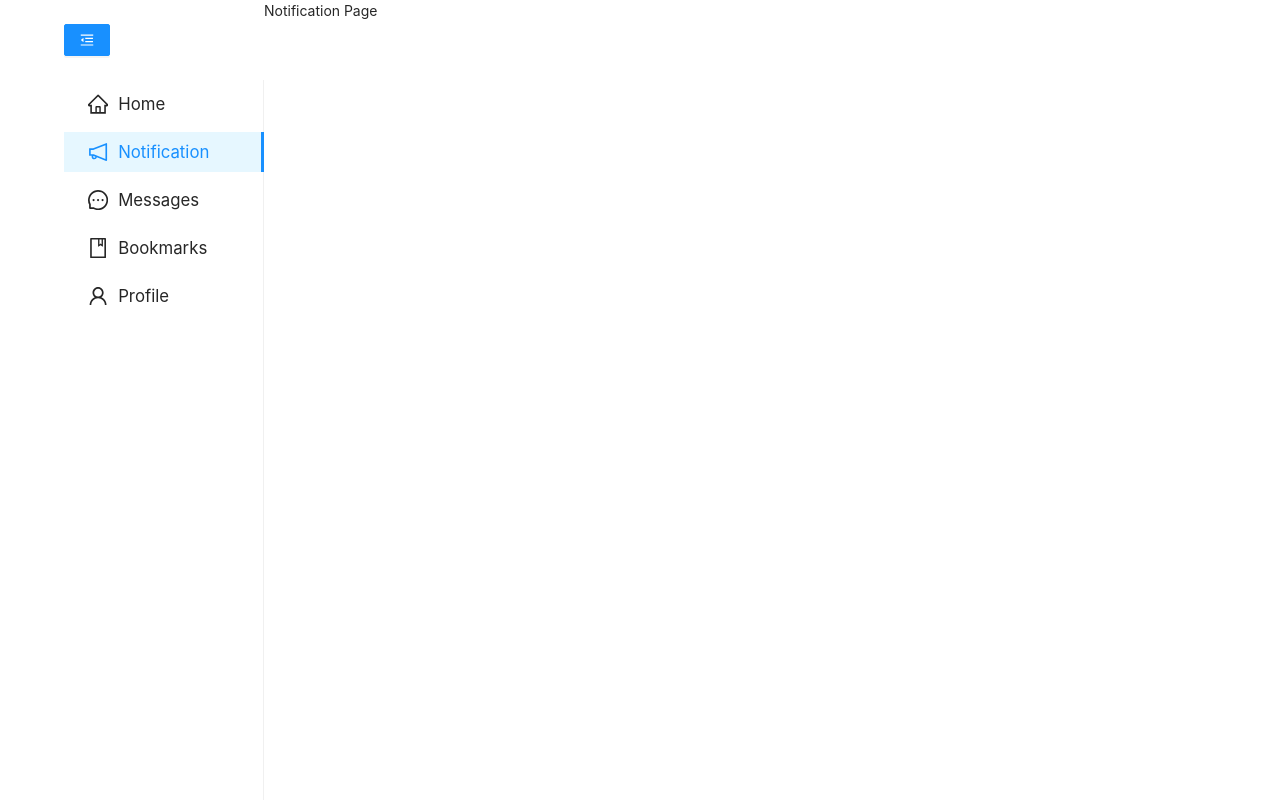
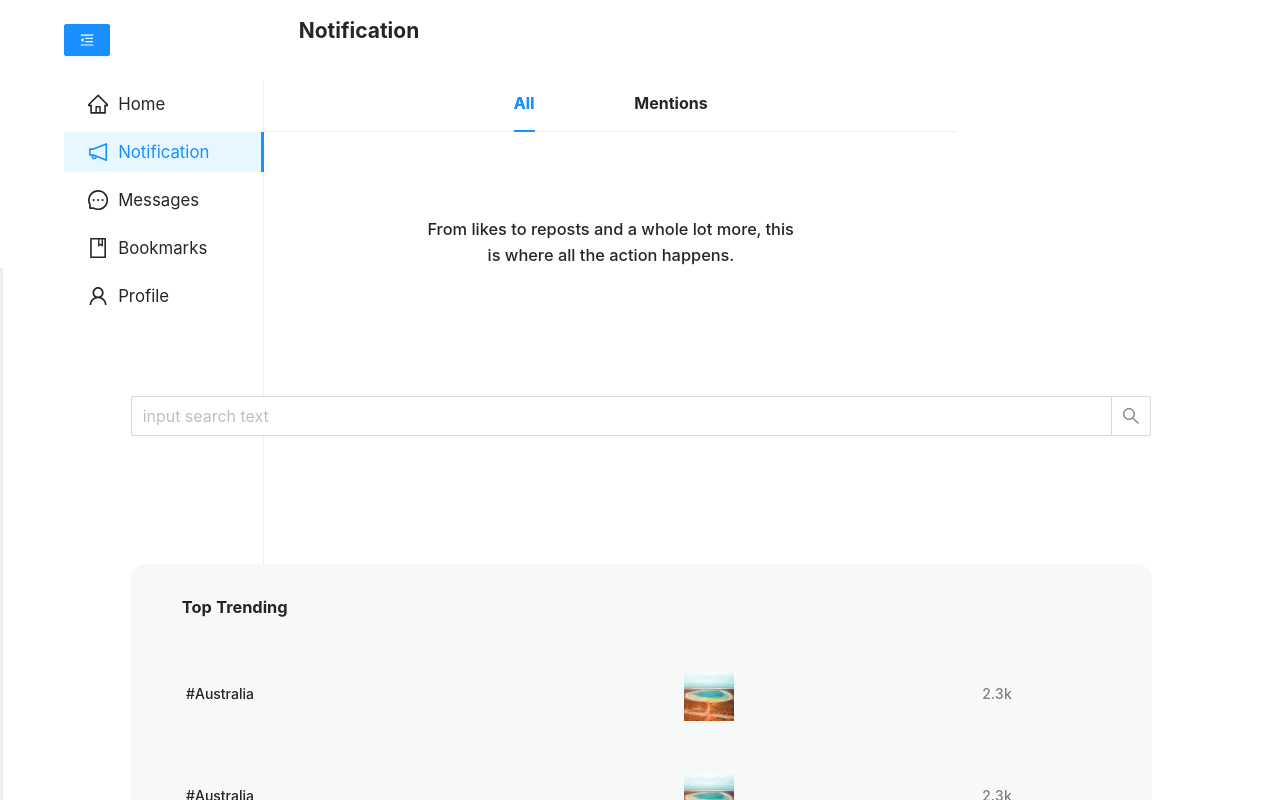
Before and after one commit to williamwhhh/social-blog, a React (Create React App) app: page /notification in a window 1280 px wide. Shown: the top 800 px of the page. Built offline with nearby package versions, Linux system fonts and the light colour scheme.

Commit message:
refactor some pages

```diff
--- a/src/components/Bookmarks.js
+++ b/src/components/Bookmarks.js
@@ -1,25 +1,65 @@
 import { createUseStyles } from 'react-jss';
 import { useState } from 'react';
-import { Row, Col, Avatar } from 'antd';
-import { UserOutlined } from '@ant-design/icons';
+import { Row, Col, Tabs } from 'antd';
 import Sidebar from './Sidebar';
+import InfoBar from './InfoBar';
+import FlipMove from 'react-flip-move';
 
 const useStyles = createUseStyles({
-  topTrendingBox: {
-    margin: '10% 0 0 10%',
-    width: '70%',
-    backgroundColor: 'RGB(247,249,249)',
-    borderRadius: '15px',
+  profileHeading: {
+    margin: '2% 0 2% 5%',
   },
 });
 
+const { TabPane } = Tabs;
+
+const onSearch = () => {};
+
 const Bookmarks = () => {
   const classes = useStyles();
+  const [user, setUser] = useState({
+    name: 'Australia',
+    username: 'Australia',
+    following: [],
+    followers: [],
+    avatar: 'kangaroo.jpeg',
+    dateOfBirth: '2022-07-06',
+    posts: [
+      {
+        displayName: 'Australia',
+        username: 'Australia',
+        text: "The vibrant colours of Gutharraguda (#SharkBay) are enough to brighten up any day 🧡💙 You'll find the Shark Bay World Heritage Area in the @thecoralcoast region of @WestAustralia (📷: IG/ospreycreative). #seeaustralia #thisiswa #australiascoralcoast #holidayherethisyear",
+        images: ['sharkBay.jpeg'],
+        avatar: 'kangaroo.jpeg',
+      },
+      {
+        displayName: 'Australia',
+        username: 'Australia',
+        text: "The vibrant colours of Gutharraguda (#SharkBay) are enough to brighten up any day 🧡💙 You'll find the Shark Bay World Heritage Area in the @thecoralcoast region of @WestAustralia (📷: IG/ospreycreative).",
+        images: ['kangaroo.jpeg'],
+        avatar: 'kangaroo.jpeg',
+      },
+    ],
+  });
 
   return (
     <Row>
       <Sidebar />
-      <Col flex="auto">Bookmarks Page</Col>
+      <Col span={13}>
+        <h2 className={classes.profileHeading}>
+          <b>Bookmarks</b>
+        </h2>
+        <h1 style={{ margin: '20% 0 0 0', textAlign: 'center' }}>
+          <b>Save posts for later</b>
+        </h1>
+        <h3 style={{ margin: '5% 0 0 0', textAlign: 'center' }}>
+          Don’t let the good ones fly away! Bookmark <br />
+          posts to easily find them again in the future.
+        </h3>
+      </Col>
+      <Col flex="auto" style={{ borderLeft: 'solid RGB(238,238,238)' }}>
+        <InfoBar />
+      </Col>
     </Row>
   );
 };
--- a/src/components/Home.js
+++ b/src/components/Home.js
@@ -4,7 +4,7 @@ import { Row, Col, Input, Image } from 'antd';
 import Sidebar from './Sidebar';
 import PostBox from './PostBox';
 import Post from './Post';
-import TrendingPost from './TrendingPost';
+import InfoBar from './InfoBar';
 import FlipMove from 'react-flip-move';
 
 const useStyles = createUseStyles({
@@ -39,41 +39,14 @@ const Home = () => {
     setPosts([post, ...posts]);
   };
 
-  const trending = [
-    {
-      title: '#Australia',
-      image: 'sharkBay.jpeg',
-      numOfHit: '2.3k',
-    },
-    {
-      title: '#Australia',
-      image: 'sharkBay.jpeg',
-      numOfHit: '2.3k',
-    },
-    {
-      title: '#Australia',
-      image: 'sharkBay.jpeg',
-      numOfHit: '2.3k',
-    },
-    {
-      title: '#Australia',
-      image: 'sharkBay.jpeg',
-      numOfHit: '2.3k',
-    },
-    {
-      title: '#Australia',
-      image: 'sharkBay.jpeg',
-      numOfHit: '2.3k',
-    },
-  ];
-  const onSearch = () => {};
-
   return (
     <Row>
       <Sidebar />
       <Col span={13}>
         <Row>
-          <h2 style={{ margin: '2% 0 0 5%' }}>Home</h2>
+          <h2 style={{ margin: '2% 0 0 5%' }}>
+            <b>Home</b>
+          </h2>
         </Row>
         <PostBox addPost={addPost} />
         <hr
@@ -96,52 +69,7 @@ const Home = () => {
         </FlipMove>
       </Col>
       <Col flex="auto" style={{ borderLeft: 'solid RGB(238,238,238)' }}>
-        <Row>
-          <Input.Search
-            placeholder="input search text"
-            allowClear
-            onSearch={onSearch}
-            size="large"
-            style={{
-              width: '80%',
-              margin: '10% 0 0 10%',
-            }}
-          />
-        </Row>
-        <Row>
-          <div className={classes.topTrendingBox}>
-            <h3 style={{ margin: '3% 0 0 5%' }}>
-              <b>Top Trending</b>
-            </h3>
-            <FlipMove>
-              {trending.map((t) => (
-                <TrendingPost
-                  key={t.text}
-                  title={t.title}
-                  image={t.image}
-                  numOfHit={t.numOfHit}
-                />
-              ))}
-            </FlipMove>
-          </div>
-        </Row>
-        <Row>
-          <div className={classes.topTrendingBox}>
-            <h3 style={{ margin: '3% 0 0 5%' }}>
-              <b>Suggested For You</b>
-            </h3>
-            <FlipMove>
-              {trending.map((t) => (
-                <TrendingPost
-                  key={t.text}
-                  title={t.title}
-                  image={t.image}
-                  numOfHit={t.numOfHit}
-                />
-              ))}
-            </FlipMove>
-          </div>
-        </Row>
+        <InfoBar />
       </Col>
     </Row>
   );
--- a/src/components/Notification.js
+++ b/src/components/Notification.js
@@ -1,25 +1,79 @@
 import { createUseStyles } from 'react-jss';
 import { useState } from 'react';
-import { Row, Col, Avatar } from 'antd';
-import { UserOutlined } from '@ant-design/icons';
+import { Row, Col, Tabs } from 'antd';
 import Sidebar from './Sidebar';
+import InfoBar from './InfoBar';
+import FlipMove from 'react-flip-move';
 
 const useStyles = createUseStyles({
-  topTrendingBox: {
-    margin: '10% 0 0 10%',
-    width: '70%',
-    backgroundColor: 'RGB(247,249,249)',
-    borderRadius: '15px',
+  profileHeading: {
+    margin: '2% 0 2% 5%',
   },
 });
 
+const { TabPane } = Tabs;
+
+const onSearch = () => {};
+
 const Notification = () => {
   const classes = useStyles();
+  const [user, setUser] = useState({
+    name: 'Australia',
+    username: 'Australia',
+    following: [],
+    followers: [],
+    avatar: 'kangaroo.jpeg',
+    dateOfBirth: '2022-07-06',
+    posts: [
+      {
+        displayName: 'Australia',
+        username: 'Australia',
+        text: "The vibrant colours of Gutharraguda (#SharkBay) are enough to brighten up any day 🧡💙 You'll find the Shark Bay World Heritage Area in the @thecoralcoast region of @WestAustralia (📷: IG/ospreycreative). #seeaustralia #thisiswa #australiascoralcoast #holidayherethisyear",
+        images: ['sharkBay.jpeg'],
+        avatar: 'kangaroo.jpeg',
+      },
+      {
+        displayName: 'Australia',
+        username: 'Australia',
+        text: "The vibrant colours of Gutharraguda (#SharkBay) are enough to brighten up any day 🧡💙 You'll find the Shark Bay World Heritage Area in the @thecoralcoast region of @WestAustralia (📷: IG/ospreycreative).",
+        images: ['kangaroo.jpeg'],
+        avatar: 'kangaroo.jpeg',
+      },
+    ],
+  });
 
   return (
     <Row>
       <Sidebar />
-      <Col flex="auto">Notification Page</Col>
+      <Col span={13}>
+        <h2 className={classes.profileHeading}>
+          <b>Notification</b>
+        </h2>
+        <Row>
+          <Tabs
+            style={{ width: '100%', marginTop: '2%' }}
+            defaultActiveKey="1"
+            centered
+            size="large"
+            tabBarGutter={100}
+          >
+            <TabPane tab={<b>All</b>} key="1">
+              <h3 style={{ margin: '10% 0 0 0', textAlign: 'center' }}>
+                From likes to reposts and a whole lot more, this <br />
+                is where all the action happens.
+              </h3>
+            </TabPane>
+            <TabPane tab={<b>Mentions</b>} key="2">
+              <h3 style={{ margin: '10% 0 0 0', textAlign: 'center' }}>
+                When someone mentions you, you’ll find it here.
+              </h3>
+            </TabPane>
+          </Tabs>
+        </Row>
+      </Col>
+      <Col flex="auto" style={{ borderLeft: 'solid RGB(238,238,238)' }}>
+        <InfoBar />
+      </Col>
     </Row>
   );
 };
--- a/src/components/Profile.js
+++ b/src/components/Profile.js
@@ -13,9 +13,9 @@ import {
   DatePicker,
 } from 'antd';
 import moment from 'moment';
-import { UserOutlined, UploadOutlined } from '@ant-design/icons';
+import { UserOutlined } from '@ant-design/icons';
 import Sidebar from './Sidebar';
-import TrendingPost from './TrendingPost';
+import InfoBar from './InfoBar';
 import Post from './Post';
 import FlipMove from 'react-flip-move';
 
@@ -38,36 +38,6 @@ const useStyles = createUseStyles({
 });
 
 const { TabPane } = Tabs;
-
-const trending = [
-  {
-    title: '#Australia',
-    image: 'sharkBay.jpeg',
-    numOfHit: '2.3k',
-  },
-  {
-    title: '#Australia',
-    image: 'sharkBay.jpeg',
-    numOfHit: '2.3k',
-  },
-  {
-    title: '#Australia',
-    image: 'sharkBay.jpeg',
-    numOfHit: '2.3k',
-  },
-  {
-    title: '#Australia',
-    image: 'sharkBay.jpeg',
-    numOfHit: '2.3k',
-  },
-  {
-    title: '#Australia',
-    image: 'sharkBay.jpeg',
-    numOfHit: '2.3k',
-  },
-];
-
-const onSearch = () => {};
 
 const Profile = () => {
   const classes = useStyles();
@@ -95,6 +65,7 @@ const Profile = () => {
       },
     ],
   });
+
   const [editProfile, setEditProfile] = useState(false);
 
   const handleOk = () => {
@@ -239,52 +210,7 @@ const Profile = () => {
         </Row>
       </Col>
       <Col flex="auto" style={{ borderLeft: 'solid RGB(238,238,238)' }}>
-        <Row>
-          <Input.Search
-            placeholder="input search text"
-            allowClear
-            onSearch={onSearch}
-            size="large"
-            style={{
-              width: '80%',
-              margin: '10% 0 0 10%',
-            }}
-          />
-        </Row>
-        <Row>
-          <div className={classes.topTrendingBox}>
-            <h3 style={{ margin: '3% 0 0 5%' }}>
-              <b>Top Trending</b>
-            </h3>
-            <FlipMove>
-              {trending.map((t) => (
-                <TrendingPost
-                  key={t.text}
-                  title={t.title}
-                  image={t.image}
-                  numOfHit={t.numOfHit}
-                />
-              ))}
-            </FlipMove>
-          </div>
-        </Row>
-        <Row>
-          <div className={classes.topTrendingBox}>
-            <h3 style={{ margin: '3% 0 0 5%' }}>
-              <b>Suggested For You</b>
-            </h3>
-            <FlipMove>
-              {trending.map((t) => (
-                <TrendingPost
-                  key={t.text}
-                  title={t.title}
-                  image={t.image}
-                  numOfHit={t.numOfHit}
-                />
-              ))}
-            </FlipMove>
-          </div>
-        </Row>
+        <InfoBar />
       </Col>
     </Row>
   );
```
